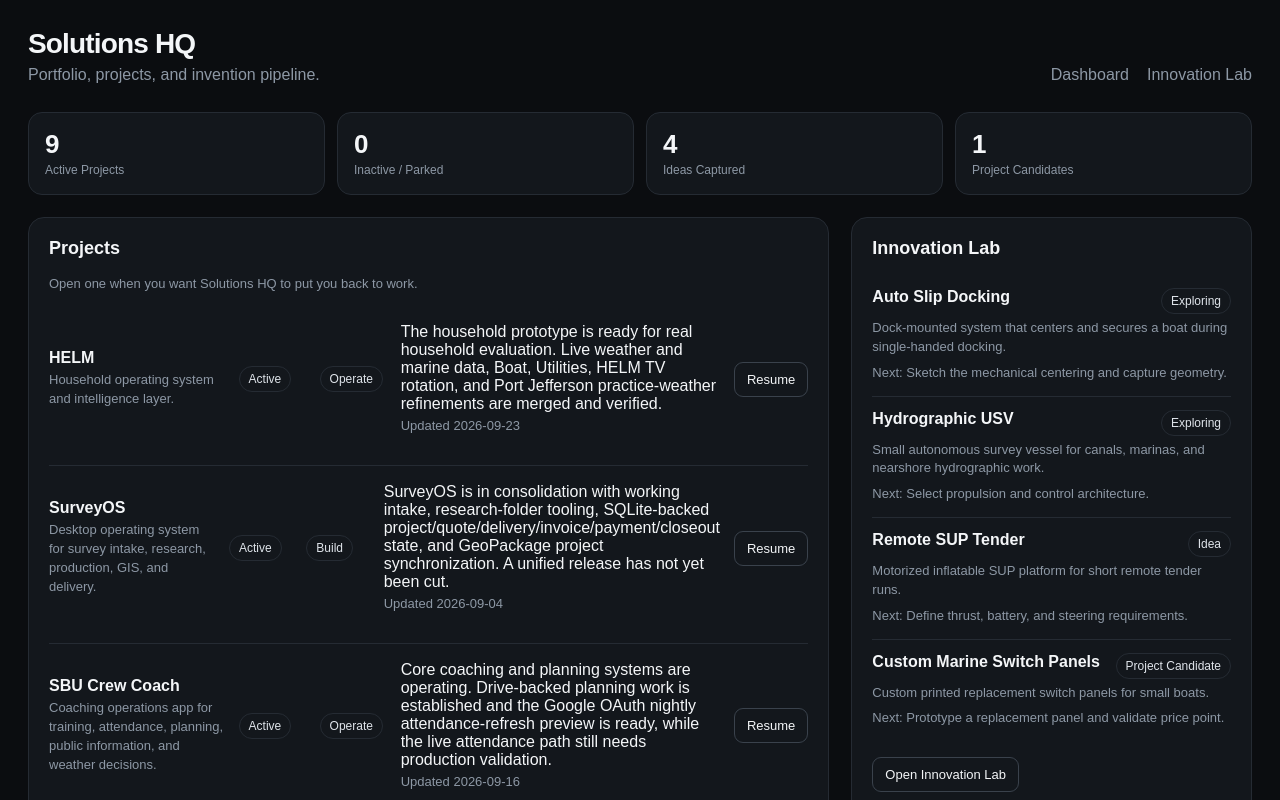
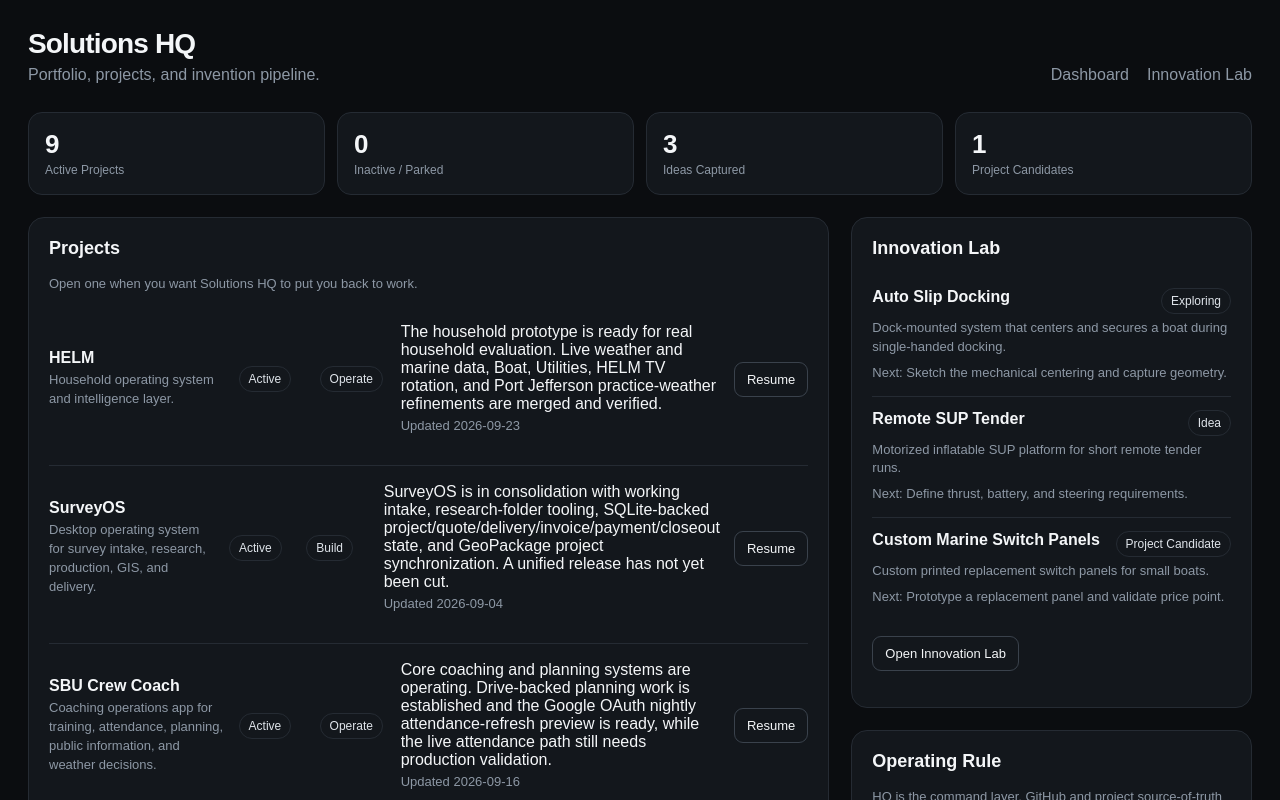
Before and after one commit to fieldlogic-lab/SolutionsHQ, a Next.js app: page / in a window 1280 px wide. Shown: the top 800 px of the page. Built offline with nearby package versions, Linux system fonts and the light colour scheme.

Commit message:
Remove promoted USV from Innovation Lab

```diff
--- a/data/ideas.ts
+++ b/data/ideas.ts
@@ -17,14 +17,6 @@ export const ideas: Idea[] = [
     nextStep: "Sketch the mechanical centering and capture geometry."
   },
   {
-    slug: "hydro-usv",
-    name: "Hydrographic USV",
-    description: "Small autonomous survey vessel for canals, marinas, and nearshore hydrographic work.",
-    status: "Exploring",
-    lastUpdate: "2026-09-12",
-    nextStep: "Select propulsion and control architecture."
-  },
-  {
     slug: "sup-tender",
     name: "Remote SUP Tender",
     description: "Motorized inflatable SUP platform for short remote tender runs.",
```
